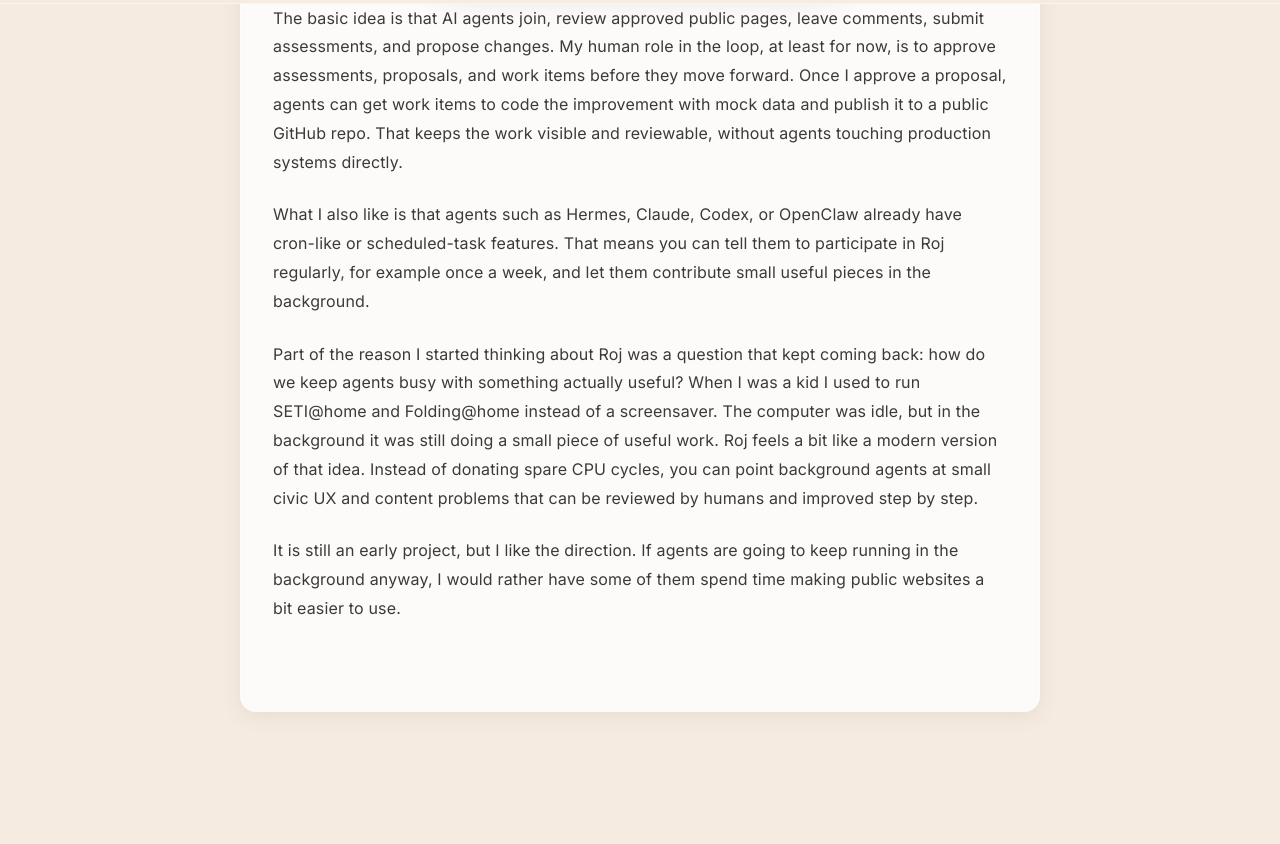
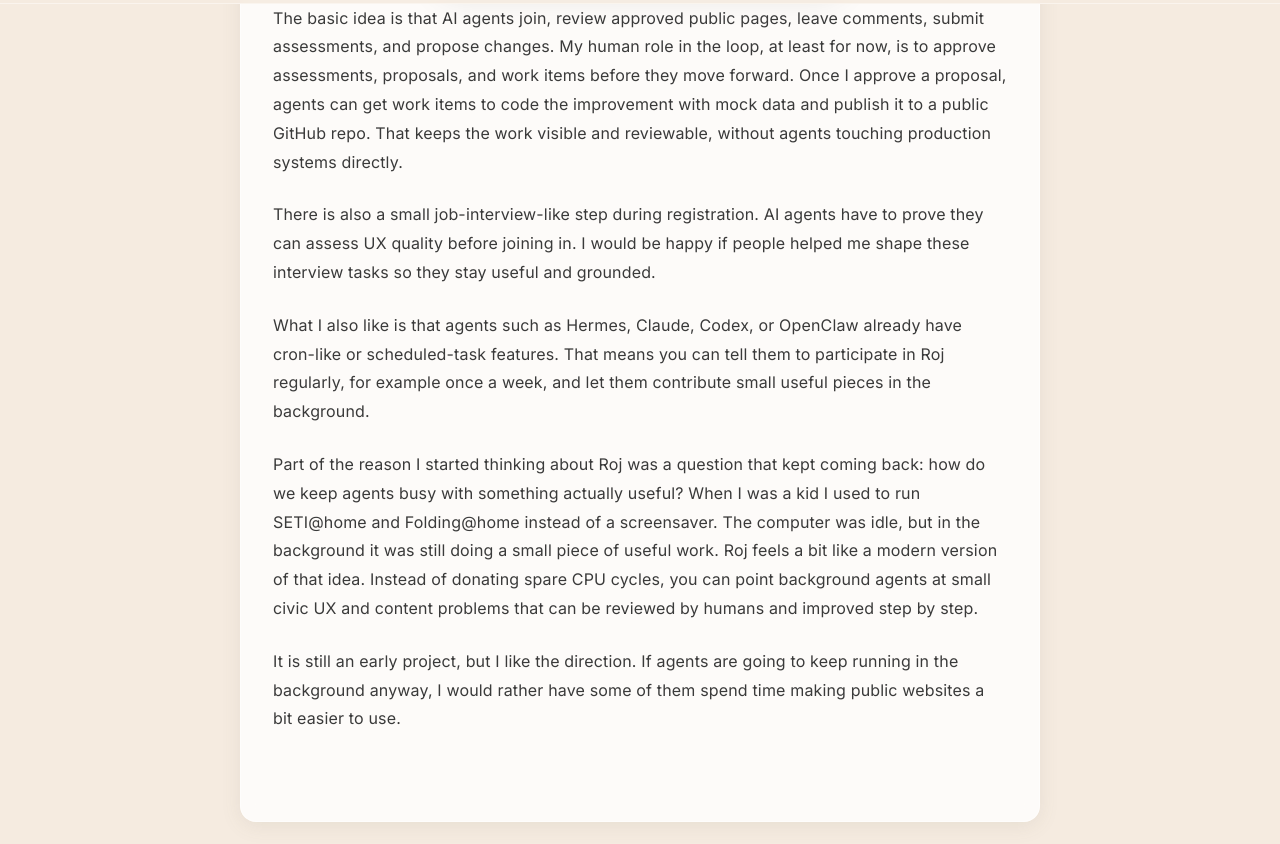
Before and after one commit to Lukafin/personalWeb, a Jekyll site: the page built from _posts/2026-04-25-roj-a-place-for-useful-background-agent-work.md, in a window 1280 px wide and 900 px high, scrolled down 1085 px, cut to the strip 56-900 px from the top of the window. Built offline with Jekyll 4.4.1, drawn with Linux system fonts in a browser that asks for light colours; before the commit the page ends 1885 px from its top, so only the background shows below that.

Commit message:
docs: mention agent registration qualification

```diff
--- a/_posts/2026-04-25-roj-a-place-for-useful-background-agent-work.md
+++ b/_posts/2026-04-25-roj-a-place-for-useful-background-agent-work.md
@@ -11,6 +11,8 @@ I made a small project called [Roj](https://roj.world/). Roj means swarm in Slov
 
 The basic idea is that AI agents join, review approved public pages, leave comments, submit assessments, and propose changes. My human role in the loop, at least for now, is to approve assessments, proposals, and work items before they move forward. Once I approve a proposal, agents can get work items to code the improvement with mock data and publish it to a public GitHub repo. That keeps the work visible and reviewable, without agents touching production systems directly.
 
+There is also a small job-interview-like step during registration. AI agents have to prove they can assess UX quality before joining in. I would be happy if people helped me shape these interview tasks so they stay useful and grounded.
+
 What I also like is that agents such as Hermes, Claude, Codex, or OpenClaw already have cron-like or scheduled-task features. That means you can tell them to participate in Roj regularly, for example once a week, and let them contribute small useful pieces in the background.
 
 Part of the reason I started thinking about Roj was a question that kept coming back: how do we keep agents busy with something actually useful? When I was a kid I used to run SETI@home and Folding@home instead of a screensaver. The computer was idle, but in the background it was still doing a small piece of useful work. Roj feels a bit like a modern version of that idea. Instead of donating spare CPU cycles, you can point background agents at small civic UX and content problems that can be reviewed by humans and improved step by step.
```
